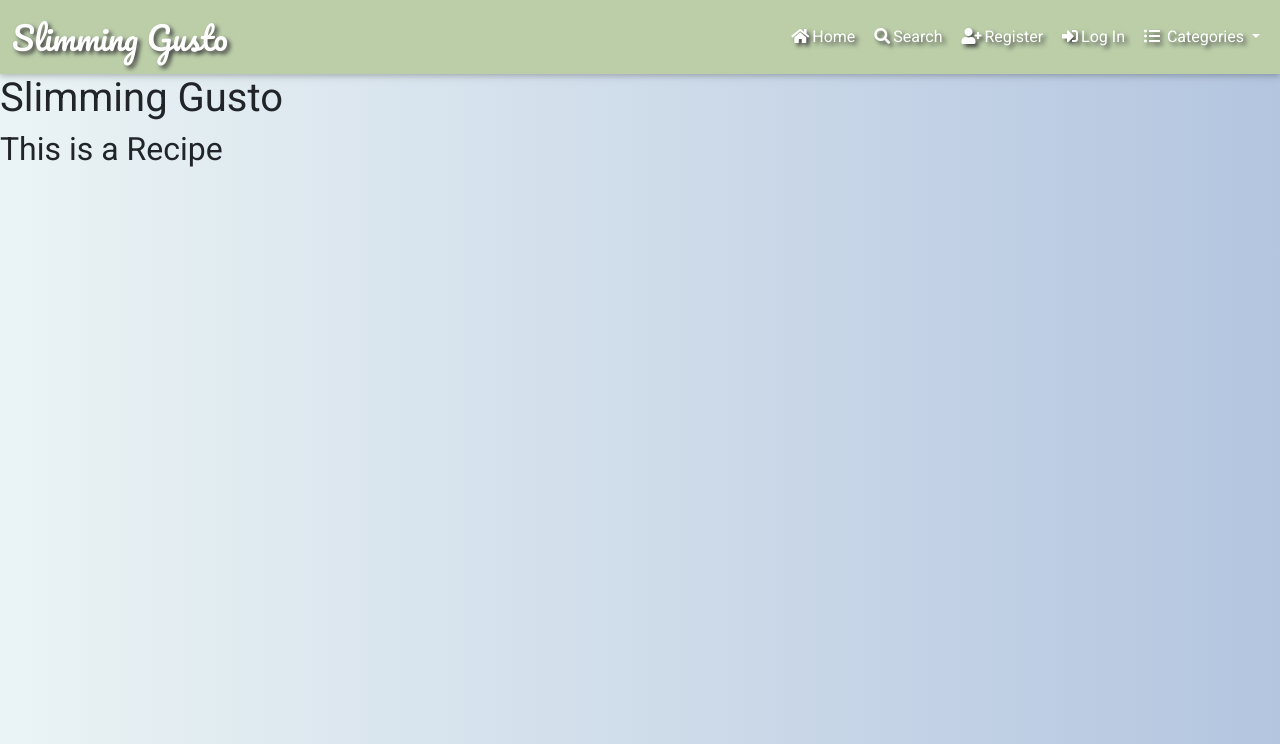
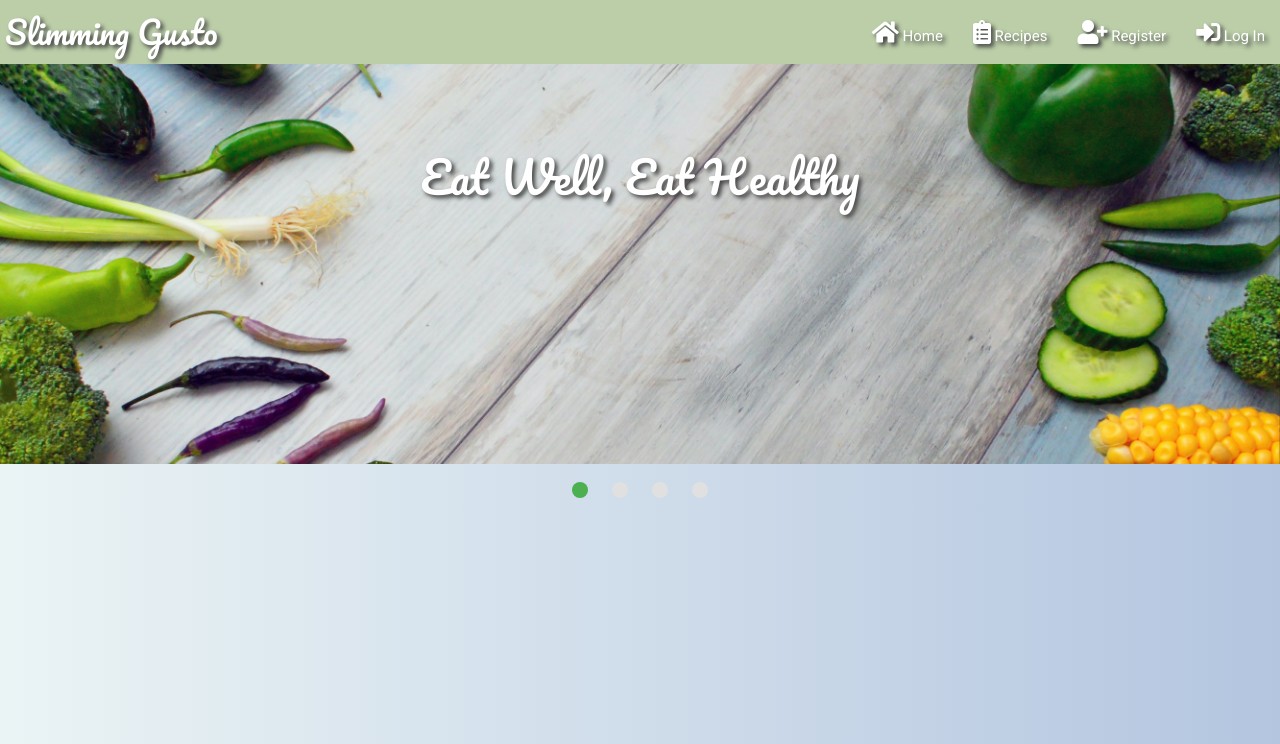
Before and after one commit to horizons83/Mileston3-Slimming-Gusto, a Flask app: page / in a window 1280 px wide. Shown: the top 744 px of the page. Run offline with Flask 2, Linux system fonts and the light colour scheme; data that the repository does not hold is empty; some libraries are stand-ins or nearby versions.

Commit message:
Added Nav to base.html and image slider to index.html

```diff
--- a/app.py
+++ b/app.py
@@ -23,7 +23,7 @@ mongo = PyMongo(app)
 @app.route("/get_recipes")
 def get_recipes():
     recipes = mongo.db.recipes.find()
-    return render_template("recipes.html", recipes=recipes)
+    return render_template("index.html", recipes=recipes)
 
 
 if __name__ == "__main__":
--- a/static/css/style.css
+++ b/static/css/style.css
@@ -17,22 +17,31 @@ body {
 
 }
 
-.navbar {
+
+.nav-wrapper {
     background-color: #bbcea8;
 }
 
-.navbar-brand {
+.brand-logo {
     font-family: 'Pacifico', sans-serif;
-    font-size: 32px;
+    font-size: 22px;
+    color: #fff;
+    text-shadow: 3px 3px 4px #444;
+    margin-left: 5px;
+}
+
+.nav-wrapper li {
+    font-family: 'Roboto', sans-serif;
     color: #fff;
     text-shadow: 3px 3px 4px #444;
 }
 
-.nav-link {
-    font-family: 'Roboto', sans-serif;
-    color: #fff;
+.caption {
     text-shadow: 3px 3px 4px #444;
+    font-family: 'Pacifico', sans-serif;
 }
+
+
 
 
 
--- a/static/js/script.js
+++ b/static/js/script.js
@@ -0,0 +1,7 @@
+$(document).ready(function(){
+    $('.sidenav').sidenav();
+  });
+
+  $(document).ready(function(){
+    $('.slider').slider();
+  });
--- a/templates/base.html
+++ b/templates/base.html
@@ -9,57 +9,35 @@
         crossorigin="anonymous" type="text/css" />
     <!-- Font Awesome -->
     <link rel="stylesheet" href="https://use.fontawesome.com/releases/v5.8.2/css/all.css">
-    <!-- Google Fonts -->
 
-    <!-- Bootstrap core CSS -->
-    <link href="https://cdn.jsdelivr.net/npm/bootstrap@5.0.0-beta3/dist/css/bootstrap.min.css" rel="stylesheet"
-        integrity="sha384-eOJMYsd53ii+scO/bJGFsiCZc+5NDVN2yr8+0RDqr0Ql0h+rP48ckxlpbzKgwra6" crossorigin="anonymous">
-    <!-- Material Design Bootstrap -->
-    <link href="https://cdnjs.cloudflare.com/ajax/libs/mdbootstrap/4.19.1/css/mdb.min.css" rel="stylesheet">
+    <!-- Materialize -->
+    <link rel="stylesheet" href="https://cdnjs.cloudflare.com/ajax/libs/materialize/1.0.0/css/materialize.min.css" type="text/css">
     <link rel="stylesheet" href="{{ url_for('static', filename='css/style.css') }}" type="text/css">
     <title>Slimming Gusto</title>
 </head>
 
 <body>
-    <nav class="navbar navbar-expand-lg navbar-dark">
-        <div class="container-fluid">
-            <a class="navbar-brand" href="#">Slimming Gusto</a>
-            <button class="navbar-toggler" type="button" data-bs-toggle="collapse" data-bs-target="#navbarNavDropdown"
-                aria-controls="navbarNavDropdown" aria-expanded="false" aria-label="Toggle navigation">
-                <span class="navbar-toggler-icon"></span>
-            </button>
-            <div class="collapse navbar-collapse justify-content-end" id="navbarNavDropdown">
-                <ul class="navbar-nav">
-                    <li class="nav-item">
-                        <a class="nav-link active" aria-current="page" href="#"><i class="fas fa-home"></i>Home</a>
-                    </li>
-                    <li class="nav-item">
-                        <a class="nav-link" href="#"><i class="fas fa-search"></i>Search</a>
-                    </li>
-                    <li class="nav-item">
-                        <a class="nav-link" href="#"><i class="fas fa-user-plus"></i>Register</a>
-                    </li>
-                    <li class="nav-item">
-                        <a class="nav-link" href="#"><i class="fas fa-sign-in-alt"></i>Log In</a>
-                    </li>
-                    <li class="nav-item dropdown">
-                        <a class="nav-link dropdown-toggle" href="#" id="navbarDropdownMenuLink" role="button"
-                            data-bs-toggle="dropdown" aria-expanded="false">
-                            <i class="fas fa-list-ul"></i>
-                            Categories
-                        </a>
-                        <ul class="dropdown-menu" aria-labelledby="navbarDropdownMenuLink">
-                            <li><a class="dropdown-item" href="#">Snacks</a></li>
-                            <li><a class="dropdown-item" href="#">Main Meals</a></li>
-                            <li><a class="dropdown-item" href="#">Desserts</a></li>
-                        </ul>
-                    </li>
-                </ul>
-            </div>
+
+    <nav class="nav-extended">
+        <div class="nav-wrapper">
+          <a href="#!" class="brand-logo fluid">Slimming Gusto</a>
+          <a href="#" data-target="mobile-demo" class="sidenav-trigger right"><i class="fas fa-bars"></i></a>
+          <ul class="right hide-on-med-and-down">
+            <li><a href="{{ url_for('get_recipes')}}"><i class="fas fa-home"></i> Home</a></li>
+            <li><a href="badges.html"><i class="fas fa-clipboard-list"></i> Recipes</a></li>
+            <li><a href="collapsible.html"><i class="fas fa-user-plus"></i> Register</a></li>
+            <li><a href="mobile.html"><i class="fas fa-sign-in-alt"></i> Log In</a></li>
+          </ul>
         </div>
-    </nav>
+      </nav>
 
-    <h1> Slimming Gusto </h1>
+      <ul class="sidenav" id="mobile-demo">
+        <li><a href="{{ url_for('get_recipes')}}"></i>Home</a></li>
+        <li><a href="badges.html">Recipes</a></li>
+        <li><a href="collapsible.html">Register</a></li>
+        <li><a href="mobile.html">Login</a></li>
+      </ul>
+
 
     <!-- Content for each page -->
     <main>
@@ -71,13 +49,11 @@
 
 
     <!-- JQuery -->
-    <script type="text/javascript" src="https://cdnjs.cloudflare.com/ajax/libs/jquery/3.5.1/jquery.min.js"></script>
-    <!-- Bootstrap -->
-    <script src="https://cdn.jsdelivr.net/npm/bootstrap@5.0.0-beta3/dist/js/bootstrap.bundle.min.js"
-        integrity="sha384-JEW9xMcG8R+pH31jmWH6WWP0WintQrMb4s7ZOdauHnUtxwoG2vI5DkLtS3qm9Ekf" crossorigin="anonymous"></script>
-    <!-- MDB core JavaScript -->
-    <script type="text/javascript"
-        src="https://cdnjs.cloudflare.com/ajax/libs/mdbootstrap/4.19.1/js/mdb.min.js"></script>
+    <script src="https://code.jquery.com/jquery-3.6.0.min.js"
+        integrity="sha256-/xUj+3OJU5yExlq6GSYGSHk7tPXikynS7ogEvDej/m4=" crossorigin="anonymous"></script>
+    <!-- Materialize -->
+    <script src="https://cdnjs.cloudflare.com/ajax/libs/materialize/1.0.0/js/materialize.min.js"></script>
+    <!-- Javascript -->
     <script src="{{ url_for('static', filename='js/script.js') }}"></script>
 </body>
 
--- /dev/null
+++ b/templates/index.html
@@ -0,0 +1,38 @@
+{% extends "base.html" %}
+
+{% block content %}
+
+<div class="slider">
+    <ul class="slides">
+      <li>
+        <img src="./static/images/index-hero.jpg"> <!-- random image -->
+        <div class="caption center-align">
+          <h3>Eat Well, Eat Healthy</h3>
+
+        </div>
+      </li>
+      <li>
+        <img src="./static/images/salad-bowl.jpg"> <!-- random image -->
+        <div class="caption left-align">
+          <h3>Beautiful Food</h3>
+
+        </div>
+      </li>
+      <li>
+        <img src="https://lorempixel.com/580/250/nature/3"> <!-- random image -->
+        <div class="caption right-align">
+          <h3>Gorgeous Recipes</h3>
+
+        </div>
+      </li>
+      <li>
+        <img src="https://lorempixel.com/580/250/nature/4"> <!-- random image -->
+        <div class="caption center-align">
+          <h3>Welcome To Slimming Gusto!</h3>
+
+        </div>
+      </li>
+    </ul>
+  </div>
+
+{% endblock %}
```
Also changed, not shown: static/images/index-hero.jpg (added), 1 other file.
